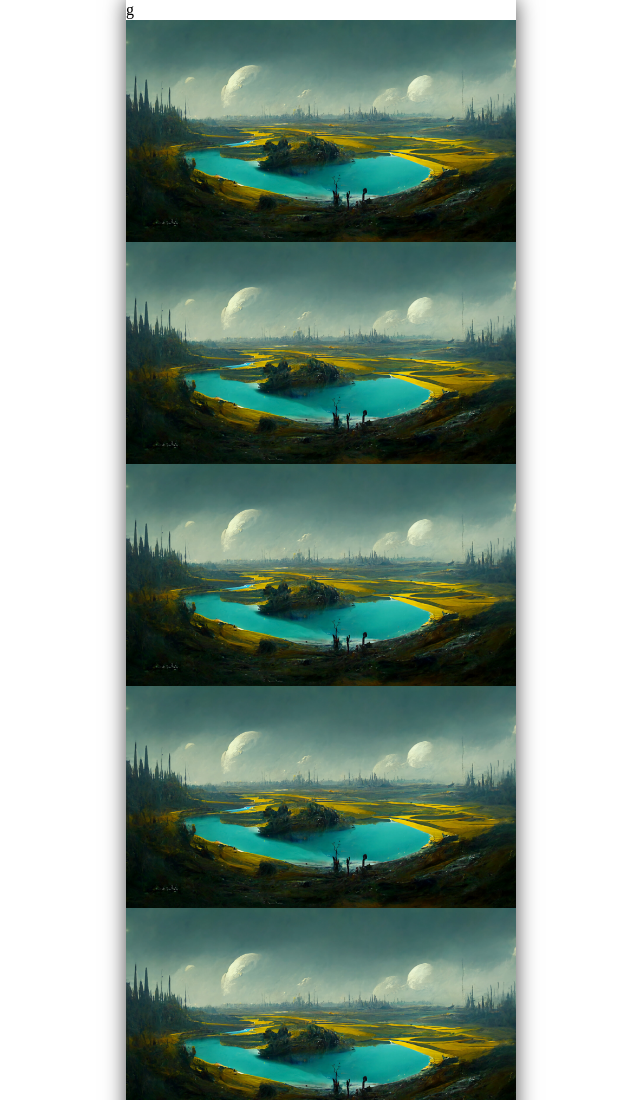
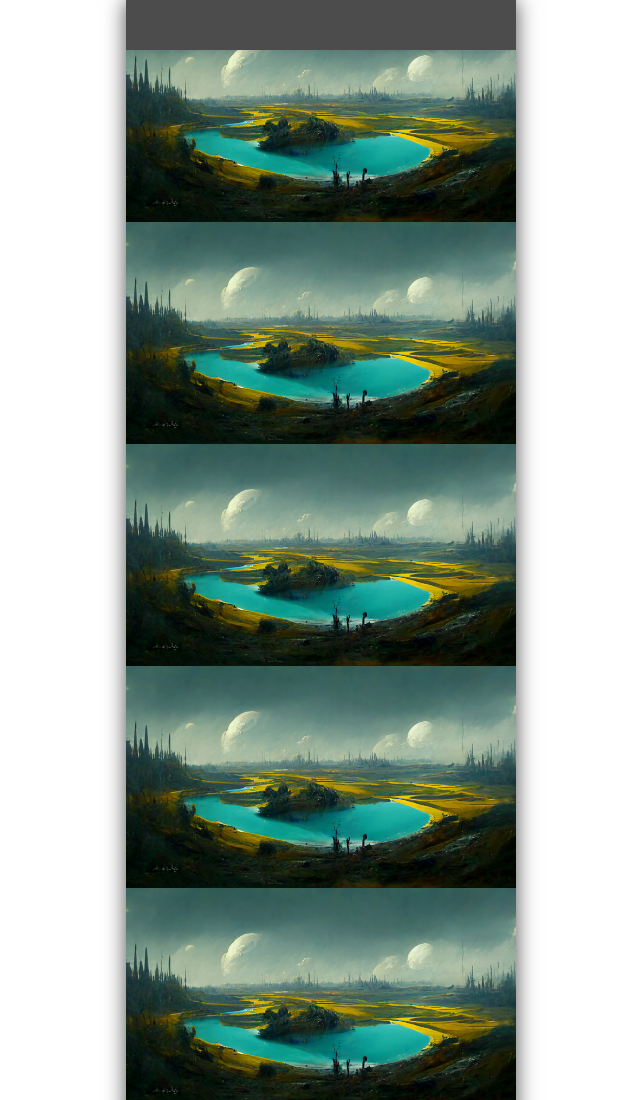
Before and after one commit to GLucile/position-1, a website built with Parcel: page src/index.html in a window 1280 px wide. Shown: the top 1100 px of the page, without its empty margins (319-959 px from the left). Built offline with nearby package versions, Linux system fonts and the light colour scheme.

Commit message:
Code top fixed grey banner

```diff
--- a/src/css/main.css
+++ b/src/css/main.css
@@ -50,3 +50,10 @@ html {
 body {
   box-shadow: 0px 0px 20px #4C4C4C;
 }
+
+.top-wall {
+  background: #4C4C4C;
+  color: #4C4C4C;
+  padding: 15px 191px;
+  position: fixed;
+}
```
